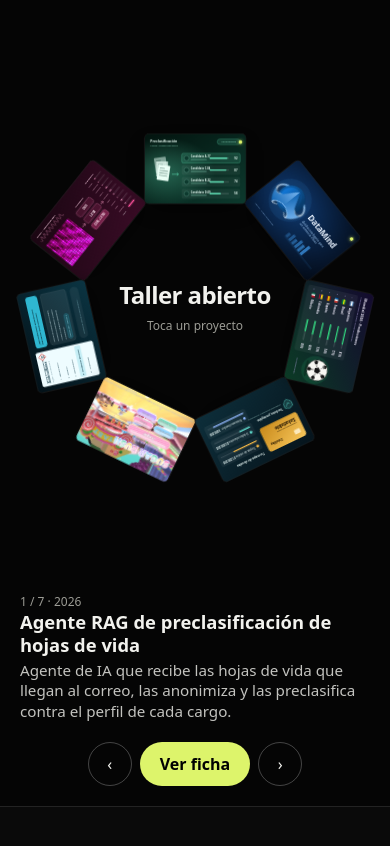
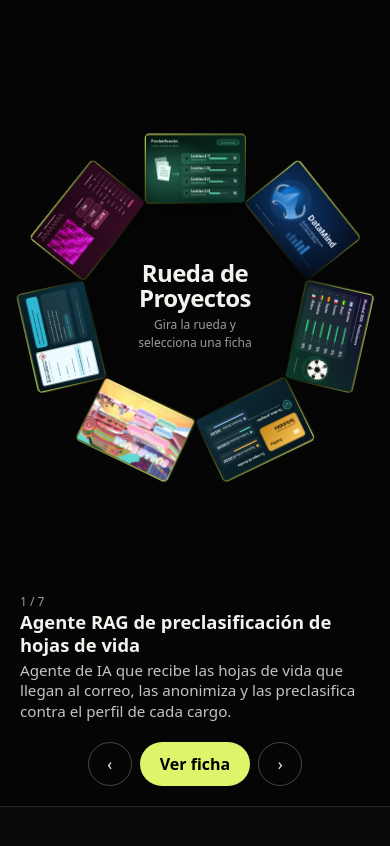
Before and after one commit to sofia-londono/portafolio, a React (Vite) app: page / in a window 390 px wide. Shown: the part 2460-3306 px from the top of the page. Built offline with nearby package versions, Linux system fonts and the light colour scheme.

Commit message:
Rueda de proyectos: marco en degradado, tarjeta del frente más grande y textos nuevos

```diff
--- a/src/App.tsx
+++ b/src/App.tsx
@@ -28,17 +28,6 @@ function LazyWhenNear({ children, minHeight, className }: { children: React.Reac
 
 const visible = WORKS.filter((w) => !w.hidden)
 const CV = { href: cvUrl, download: "cv-sofia-londono.pdf" }
-
-/** Punto amarillo = desplegado: funciona hoy fuera de mi computador. */
-function Dot({ className = "" }: { className?: string }) {
-  return (
-    <span
-      className={`bg-amarillo inline-block size-2.5 shrink-0 rounded-full shadow-[0_0_10px_rgba(221,244,107,.8)] ${className}`}
-      role="img"
-      aria-label="Desplegado"
-    />
-  )
-}
 
 function useMedia(query: string) {
   const [m, setM] = React.useState(() => typeof window !== "undefined" && window.matchMedia(query).matches)
@@ -300,22 +289,18 @@ export default function App() {
                 <>
                   <h2 id="t-proyectos" className={H2}>Proyectos</h2>
                   <p className="text-muted-foreground max-w-[34ch] text-[1.05rem] leading-relaxed">
-                    {visible.length} cosas que construí, de 2024 a hoy. Toca una para girar la rueda; tócala otra vez para abrir su ficha.
+                    Una selección de algunos de los proyectos, herramientas y prototipos en los que he trabajado. Interactúa con la rueda para explorar cada ficha.
                   </p>
-                  <p className="text-muted-foreground flex items-center gap-2 text-sm"><Dot /> desplegado: funciona hoy</p>
+                  <p className="text-muted-foreground text-sm">Estado: continuando…</p>
                 </>
               ) : (
                 <>
-                  <p className="text-muted-foreground text-sm tabular-nums">{active + 1} / {visible.length}{current?.year ? ` · ${current.year}` : ""}{current?.status ? ` · ${current.status}` : ""}</p>
+                  <p className="text-muted-foreground text-sm tabular-nums">{active + 1} / {visible.length}{current?.status ? ` · ${current.status}` : ""}</p>
                   <h3 className="text-[clamp(1.6rem,2.6vw,2.4rem)] leading-[1.05] font-[680] tracking-[-0.02em]">{current?.title}</h3>
                   <p className="text-foreground/85 max-w-[38ch] text-[1.05rem] leading-relaxed">{current?.summary}</p>
                   {current?.technique ? <p className="text-muted-foreground max-w-[40ch] text-sm">{current.technique}</p> : null}
-                  {current?.deployed ? <p className="flex items-center gap-2 text-sm"><Dot /> Desplegado</p> : null}
                   <div className="flex flex-wrap items-center gap-4">
                     <button type="button" onClick={() => openWork(active)} className="bg-amarillo h-11 rounded-full px-5 font-[650] text-black">Ver ficha completa</button>
-                    {current?.links?.[0] ? (
-                      <a className="font-[600] underline underline-offset-4" href={current.links[0].href} target="_blank" rel="noopener noreferrer">{current.links[0].label} ↗</a>
-                    ) : null}
                   </div>
                 </>
               )}
@@ -332,10 +317,9 @@ export default function App() {
                     id: w.id,
                     title: w.title,
                     cover: <Cover kind={w.cover} image={w.image} />,
-                    badge: w.deployed ? <Dot /> : undefined,
                   }))}
-                  label="Taller abierto"
-                  sublabel="Toca un proyecto"
+                  label="Rueda de Proyectos"
+                  sublabel="Gira la rueda y selecciona una ficha"
                   action="Ver ficha"
                   showTitle={false}
                   showIndex={false}
@@ -352,7 +336,7 @@ export default function App() {
 
               {/* Celular: descripción del proyecto al frente */}
               <div className="px-5 pt-2 md:hidden" aria-live="polite">
-                <p className="text-muted-foreground text-xs tabular-nums">{active + 1} / {visible.length}{current?.year ? ` · ${current.year}` : ""}</p>
+                <p className="text-muted-foreground text-xs tabular-nums">{active + 1} / {visible.length}</p>
                 <p className="text-[1.15rem] leading-tight font-[650]">{current?.title}</p>
                 <p className="text-foreground/80 mt-1 line-clamp-3 text-[0.95rem] leading-snug">{current?.summary}</p>
               </div>
--- a/src/components/ui/works-wheel.tsx
+++ b/src/components/ui/works-wheel.tsx
@@ -22,6 +22,9 @@
 //   (inline SVG) instead of an image URL.
 // - Index and front title adapt to narrow stages instead of shrinking to 4px.
 // - The animation loop sleeps once the wheel has landed.
+// - In the drum, the card at the front grows (FRONT) and the drum is fitted to
+//   the stage with that size, so it never spills over the text beside it.
+// - Cards wear a thin frame that fades from the 30X yellow to black.
 import * as React from "react";
 
 import { cn } from "@/lib/utils";
@@ -91,6 +94,7 @@ const BOW = 1.82;
 const TITLE = 0.124;
 const INDEX = 0.04;
 const CULL = 1.6;
+const FRONT = 1.22; // extra scale of the front card in the drum
 
 const WHEEL_UNITS = 300;
 const DRAG_UNITS = 420;
@@ -115,11 +119,12 @@ function place(
   drumR: number,
   bow: number,
   m: number,
+  lift = 0,
 ) {
   return (
     `translateX(${m * bowAt(drumDeg, bow)}px)` +
     ` rotateZ(${(1 - m) * ringDeg}deg) translateY(${-(1 - m) * ringR}px)` +
-    ` rotateX(${m * drumDeg}deg) translateZ(${m * drumR}px)`
+    ` rotateX(${m * drumDeg}deg) translateZ(${m * drumR + lift}px)`
   );
 }
 
@@ -199,7 +204,11 @@ export function WorksWheel({
     const pScale = depth / (depth - zN);
     const yN = (drumR * Math.sin(th) + (cardH / 2) * Math.cos(th)) * pScale;
     const xN = (cardH * BOW * (1 - Math.cos(th)) + cardW / 2) * pScale;
-    const drumFit = Math.min(1, (h * 0.49) / Math.max(yN, cardH / 2 || 1), (w * 0.47) / Math.max(xN, cardW / 2 || 1));
+    const drumFit = Math.min(
+      1,
+      (h * 0.49) / Math.max(yN, (cardH * FRONT) / 2 || 1),
+      (w * 0.47) / Math.max(xN, (cardW * FRONT) / 2 || 1),
+    );
     return {
       cardW,
       cardH,
@@ -211,6 +220,9 @@ export function WorksWheel({
       bow: cardH * BOW,
       depth: cardH * LENS,
       title: Math.max(cardH * TITLE, 18),
+      // Width of the hole in the middle of the ring, so the label never
+      // touches the cards: inner radius = ring radius minus half a card.
+      hole: Math.max(2 * (ringR - (cardH * ringScale) / 2) * ringFit * 0.86, 120),
       index: Math.max(cardH * INDEX, 12),
     };
   }, [stage, count]);
@@ -232,7 +244,11 @@ export function WorksWheel({
   React.useEffect(() => {
     if (!stage.h) return;
     let frame = 0;
-    const { ringR, ringScale, ringFit, drumFit, drumR, bow } = metrics;
+    const { ringR, ringScale, ringFit, drumFit, drumR, bow, depth } = metrics;
+    // The front card comes toward the camera instead of scaling in its own
+    // plane: perspective makes it FRONT times bigger, and it stays in front
+    // of its tilted neighbours instead of being cut by them.
+    const frontLift = depth * (1 - 1 / FRONT);
 
     const draw = () => {
       const gap = target.current - turn.current;
@@ -252,7 +268,8 @@ export function WorksWheel({
         const d = i - pos;
         const card = cardRefs.current[i];
         if (card) {
-          card.style.transform = place(d * (360 / count), d * STEP, ringR, drumR, bow, m);
+          const lift = frontLift * m * clamp(1 - Math.abs(d), 0, 1);
+          card.style.transform = place(d * (360 / count), d * STEP, ringR, drumR, bow, m, lift);
           const hidden = m > 0.5 && Math.abs(d) > CULL;
           card.style.opacity = hidden ? "0" : "1";
           card.style.visibility = hidden ? "hidden" : "visible";
@@ -465,7 +482,9 @@ export function WorksWheel({
                 marginTop: -metrics.cardH / 2,
               }}
             >
-              <span className="bg-muted relative block size-full overflow-hidden rounded-xl shadow-[0_24px_60px_-20px_rgba(0,0,0,.9)] ring-1 ring-white/10">
+              {/* Marco: el degradado asoma por el padding, la portada queda entera dentro. */}
+              <span className="relative block size-full rounded-xl bg-[linear-gradient(160deg,#ddf46b_0%,#6b7a1f_45%,#000_100%)] p-[3px] shadow-[0_24px_60px_-20px_rgba(0,0,0,.9)]">
+              <span className="bg-muted relative block size-full overflow-hidden rounded-[9px]">
                 {item.cover ?? (
                   <img
                     src={item.image}
@@ -483,6 +502,7 @@ export function WorksWheel({
                   </span>
                 ) : null}
               </span>
+              </span>
             </button>
           ))}
         </div>
@@ -493,13 +513,13 @@ export function WorksWheel({
         className="pointer-events-none absolute inset-0 grid place-content-center text-center"
       >
         <span
-          className="font-[650] tracking-tight [font-stretch:125%]"
-          style={{ fontSize: metrics.title }}
+          className="mx-auto leading-[1.05] font-[650] tracking-tight text-balance [font-stretch:125%]"
+          style={{ fontSize: metrics.title, maxWidth: metrics.hole }}
         >
           {label}
         </span>
         {sublabel ? (
-          <span className="text-muted-foreground mt-1 tabular-nums" style={{ fontSize: Math.max(metrics.title * 0.4, 12) }}>
+          <span className="text-muted-foreground mx-auto mt-1.5 text-balance tabular-nums" style={{ fontSize: Math.max(metrics.title * 0.4, 12), maxWidth: metrics.hole }}>
             {sublabel}
           </span>
         ) : null}
```
